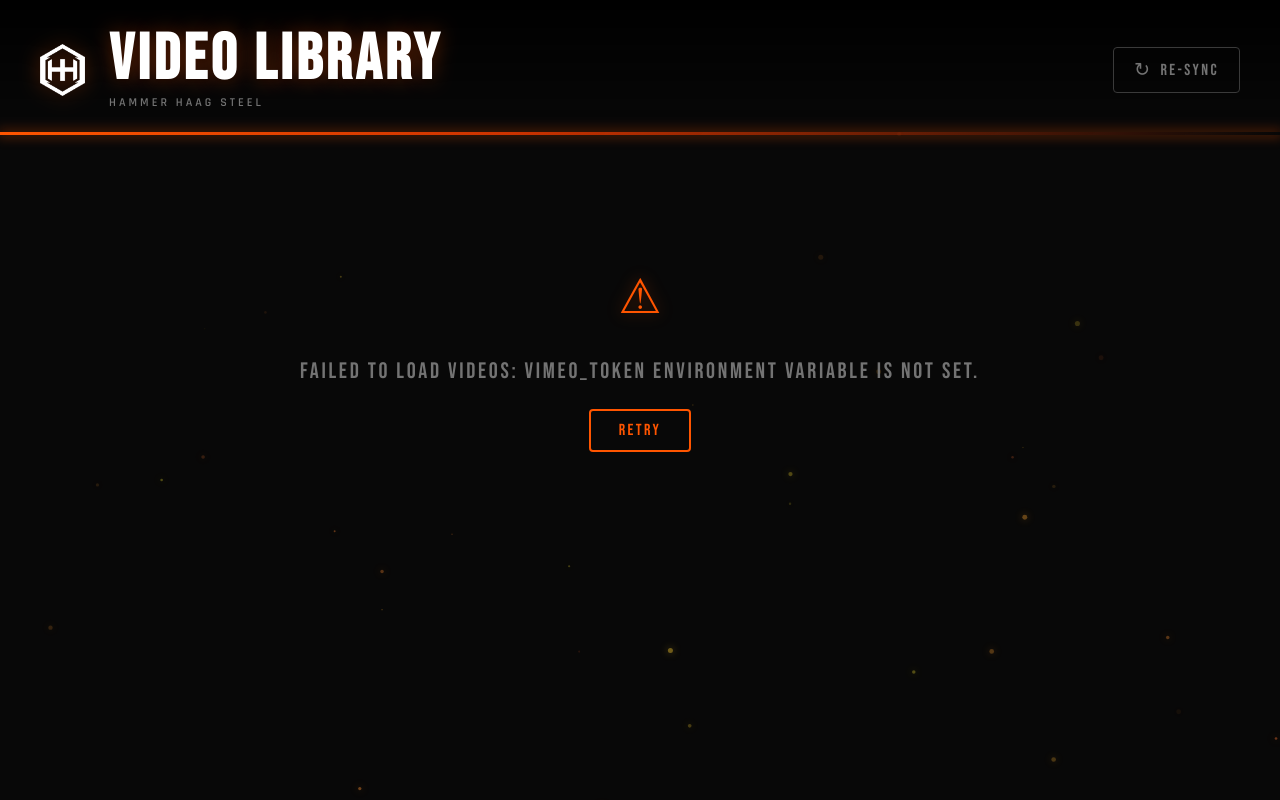
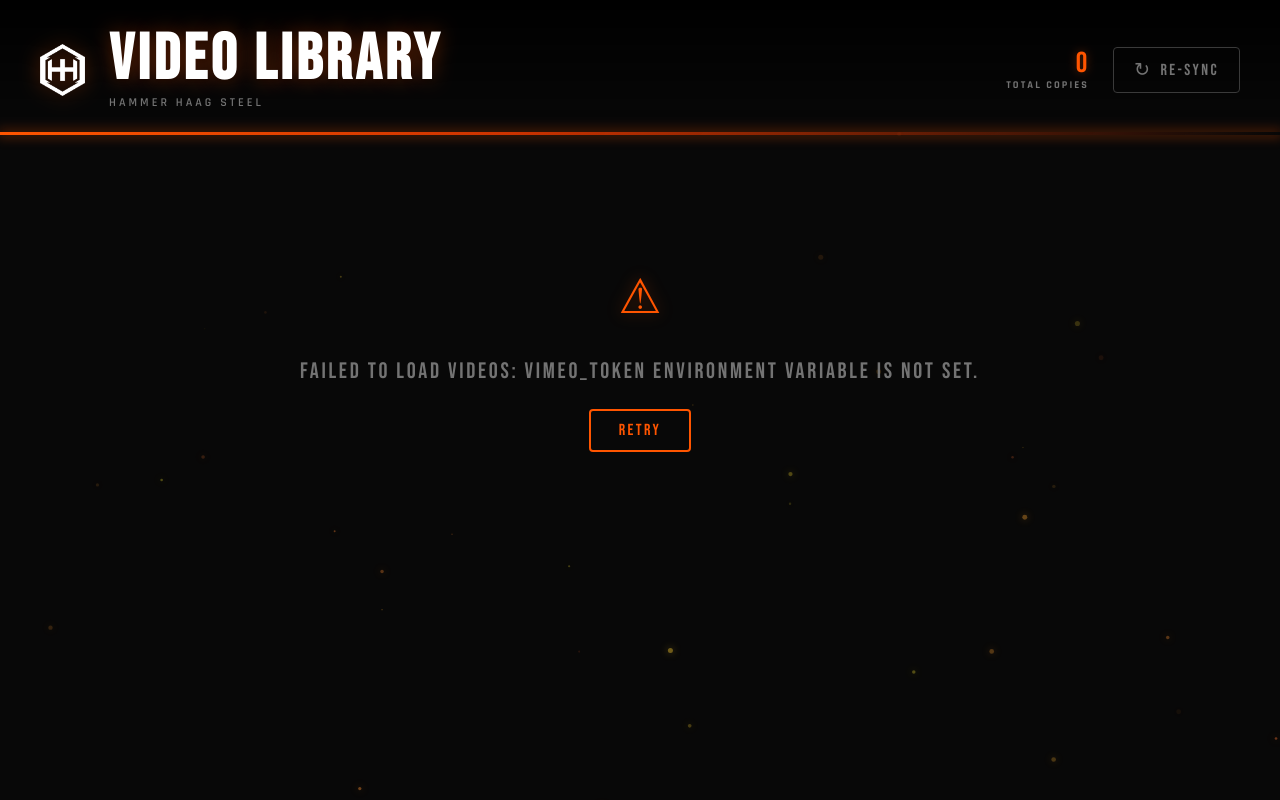
Before and after one commit to FoFoPho/hh-video-embeds, a Flask app: page / in a window 1280 px wide. Run offline with Flask 3, Linux system fonts and the light colour scheme; the visitor is signed in with stand-in values (Sample User, id 1).

Commit message:
Add per-embed copy counter and cumulative total in header
Co-Authored-By: Claude Sonnet 4.6 <noreply@anthropic.com>

```diff
--- a/app.py
+++ b/app.py
@@ -1,3 +1,4 @@
+import json
 import os
 import time
 from functools import wraps
@@ -14,6 +15,24 @@ VIMEO_USER = "hammerhaagsteel"
 CACHE_TTL = 3600
 
 _cache = {"data": None, "ts": 0}
+
+COUNTS_FILE = os.path.join(os.path.dirname(__file__), "counts.json")
+
+
+def _load_counts():
+    try:
+        with open(COUNTS_FILE) as f:
+            return json.load(f)
+    except (FileNotFoundError, ValueError):
+        return {}
+
+
+def _save_counts():
+    with open(COUNTS_FILE, "w") as f:
+        json.dump(_counts, f)
+
+
+_counts = _load_counts()
 
 
 def login_required(f):
@@ -57,11 +76,13 @@ def fetch_videos():
         resp.raise_for_status()
         body = resp.json()
         for v in body.get("data", []):
+            vurl = v.get("link", "")
             videos.append({
                 "title": v.get("name", "Untitled"),
-                "url": v.get("link", ""),
+                "url": vurl,
                 "thumbnail": _pick_thumbnail(v.get("pictures")),
                 "year": v.get("created_time", "0000")[:4],
+                "copies": _counts.get(vurl, 0),
             })
         nxt = body.get("paging", {}).get("next")
         url = f"https://api.vimeo.com{nxt}" if nxt else None
@@ -109,7 +130,7 @@ def index():
 def api_videos():
     try:
         data = fetch_videos()
-        return jsonify({"ok": True, "data": data})
+        return jsonify({"ok": True, "data": data, "total": sum(_counts.values())})
     except Exception as e:
         return jsonify({"ok": False, "error": str(e)}), 500
 
@@ -120,9 +141,25 @@ def api_sync():
     try:
         _cache["ts"] = 0
         data = fetch_videos()
-        return jsonify({"ok": True, "data": data})
+        return jsonify({"ok": True, "data": data, "total": sum(_counts.values())})
     except Exception as e:
         return jsonify({"ok": False, "error": str(e)}), 500
+
+
+@app.route("/api/copy", methods=["POST"])
+@login_required
+def api_copy():
+    url = request.json.get("url", "") if request.is_json else ""
+    if url:
+        _counts[url] = _counts.get(url, 0) + 1
+        _save_counts()
+        if _cache["data"]:
+            for group in _cache["data"]:
+                for v in group["videos"]:
+                    if v["url"] == url:
+                        v["copies"] = _counts[url]
+    total = sum(_counts.values())
+    return jsonify({"ok": True, "copies": _counts.get(url, 0), "total": total})
 
 
 if __name__ == "__main__":
--- a/static/script.js
+++ b/static/script.js
@@ -179,6 +179,19 @@ function stampFeedback(btn, event) {
   }, 2200);
 }
 
+function recordCopy(btn) {
+  fetch('/api/copy', {
+    method: 'POST',
+    headers: { 'Content-Type': 'application/json' },
+    body: JSON.stringify({ url: btn.dataset.url }),
+  }).then(r => r.json()).then(json => {
+    if (!json.ok) return;
+    const countEl = btn.closest('.card-body').querySelector('.copy-count');
+    if (countEl) countEl.textContent = `${json.copies} cop${json.copies === 1 ? 'y' : 'ies'}`;
+    setTotal(json.total);
+  }).catch(() => {});
+}
+
 function handleCopy(btn, event) {
   const { url, thumb, title } = btn.dataset;
   const html = buildEmbed(url, thumb, title);
@@ -187,7 +200,7 @@ function handleCopy(btn, event) {
   if (navigator.clipboard && window.ClipboardItem) {
     const blob = new Blob([html], { type: 'text/html' });
     navigator.clipboard.write([new ClipboardItem({ 'text/html': blob })])
-      .then(() => stampFeedback(btn, event))
+      .then(() => { stampFeedback(btn, event); recordCopy(btn); })
       .catch(() => {
         /* fallback for browsers without clipboard API */
         const ta = document.createElement('textarea');
@@ -198,6 +211,7 @@ function handleCopy(btn, event) {
         document.execCommand('copy');
         ta.remove();
         stampFeedback(btn, event);
+        recordCopy(btn);
       });
   } else {
     const ta = document.createElement('textarea');
@@ -208,6 +222,7 @@ function handleCopy(btn, event) {
     document.execCommand('copy');
     ta.remove();
     stampFeedback(btn, event);
+    recordCopy(btn);
   }
 }
 
@@ -240,6 +255,7 @@ function renderYearSection(group, isFirst) {
       ? `<img src="${escHtml(v.thumbnail)}" alt="${escHtml(v.title)}" loading="lazy">`
       : `<div class="no-thumb">&#9654;</div>`;
 
+    const copies = v.copies || 0;
     card.innerHTML = `
       <div class="thumb-wrap">
         ${thumbHtml}
@@ -249,6 +265,7 @@ function renderYearSection(group, isFirst) {
       </div>
       <div class="card-body">
         <h3 class="video-title">${escHtml(v.title)}</h3>
+        <span class="copy-count">${copies} cop${copies === 1 ? 'y' : 'ies'}</span>
         <button class="copy-btn"
           data-url="${escHtml(v.url)}"
           data-thumb="${escHtml(v.thumbnail || '')}"
@@ -293,6 +310,11 @@ function escHtml(str) {
 /* ─── Load & render ───────────────────────────────── */
 let sparkSystem = null;
 
+function setTotal(n) {
+  const el = document.getElementById('total-copies');
+  if (el) el.textContent = n;
+}
+
 async function loadVideos() {
   show('state-loading');
   hide('state-error');
@@ -314,6 +336,7 @@ async function loadVideos() {
       });
     }
 
+    setTotal(json.total ?? 0);
     hide('state-loading');
     show('content');
   } catch (err) {
@@ -354,6 +377,7 @@ async function syncVideos() {
       json.data.forEach((group, i) => content.appendChild(renderYearSection(group, i === 0)));
     }
 
+    setTotal(json.total ?? 0);
     btn.classList.remove('syncing');
     btn.classList.add('synced');
     btn.querySelector('.sync-text').textContent = 'SYNCED!';
--- a/static/style.css
+++ b/static/style.css
@@ -481,9 +481,44 @@ body {
   .video-grid { grid-template-columns: 1fr 1fr; gap: 10px; }
 }
 
+/* ─── Header total ───────────────────────────────────── */
+.header-total {
+  margin-left: auto;
+  display: flex;
+  flex-direction: column;
+  align-items: flex-end;
+  line-height: 1.1;
+}
+
+.header-total-num {
+  font-family: var(--font-head);
+  font-size: 1.8rem;
+  color: var(--orange);
+  letter-spacing: 0.06em;
+  text-shadow: 0 0 10px var(--orange-glow);
+}
+
+.header-total-label {
+  font-family: var(--font-body);
+  font-size: 0.65rem;
+  font-weight: 700;
+  letter-spacing: 0.2em;
+  text-transform: uppercase;
+  color: var(--text-dim);
+}
+
+/* ─── Copy count (per card) ──────────────────────────── */
+.copy-count {
+  font-family: var(--font-body);
+  font-size: 0.72rem;
+  font-weight: 600;
+  letter-spacing: 0.15em;
+  text-transform: uppercase;
+  color: var(--text-dim);
+}
+
 /* ─── Sync button ────────────────────────────────────── */
 .sync-btn {
-  margin-left: auto;
   display: flex;
   align-items: center;
   gap: 8px;
--- a/templates/index.html
+++ b/templates/index.html
@@ -19,6 +19,10 @@
       <div class="header-title-block">
         <h1 class="site-title">Video Library</h1>
         <p class="site-sub">Hammer Haag Steel</p>
+      </div>
+      <div class="header-total">
+        <span class="header-total-num" id="total-copies">0</span>
+        <span class="header-total-label">total copies</span>
       </div>
       <button id="sync-btn" class="sync-btn" title="Re-sync from Vimeo">
         <span class="sync-icon">&#8635;</span>
```
